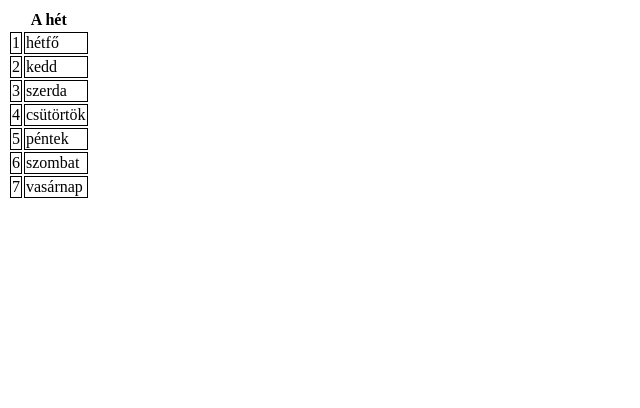
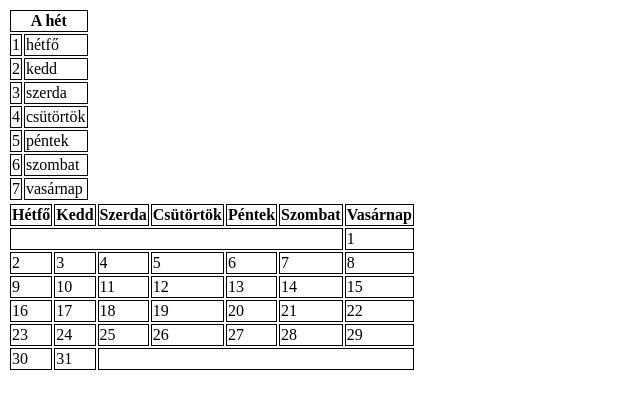
Before and after one commit to pepaSuli/html2022-team2, a plain HTML site: page tabla0111.html in a window 1280 px wide. Shown: the whole page, without its empty margins (0-640 px from the left). Drawn offline with Linux system fonts and the light colour scheme.

Commit message:
hónap naptár

```diff
--- a/tabla0111.html
+++ b/tabla0111.html
@@ -2,7 +2,7 @@
 <html>
     <head>
         <style>
-            td
+            td,th
             {
                 border:1px solid black;
             }
@@ -20,5 +20,67 @@
             <tr><td>7</td><td>vasárnap</td></tr>
         </table>
 
+        <table>
+            <tr>
+                <th>Hétfő</th>
+                <th>Kedd</th>
+                <th>Szerda</th>
+                <th>Csütörtök</th>
+                <th>Péntek</th>
+                <th>Szombat</th>
+                <th>Vasárnap</th>
+            </tr>
+            <tr>
+                <td colspan="6"></td>
+                <td>1</td>
+            </tr>
+            <tr>
+                <td>2</td>
+                <td>3</td>
+                <td>4</td>
+                <td>5</td>
+                <td>6</td>
+                <td>7</td>
+                <td>8</td>
+            </tr>
+            <tr>
+                <td>9</td>
+                <td>10</td>
+                <td>11</td>
+                <td>12</td>
+                <td>13</td>
+                <td>14</td>
+                <td>15</td>
+            </tr>
+            <tr>
+                <td>16</td>
+                <td>17</td>
+                <td>18</td>
+                <td>19</td>
+                <td>20</td>
+                <td>21</td>
+                <td>22</td>
+            </tr>
+            <tr>
+                <td>23</td>
+                <td>24</td>
+                <td>25</td>
+                <td>26</td>
+                <td>27</td>
+                <td>28</td>
+                <td>29</td>
+            </tr>
+            <tr>
+                <td>30</td>
+                <td>31</td>
+                <td colspan="5"></td>
+            </tr>
+
+
+
+
+
+
+        </table>
     </body>
 </html>
```
